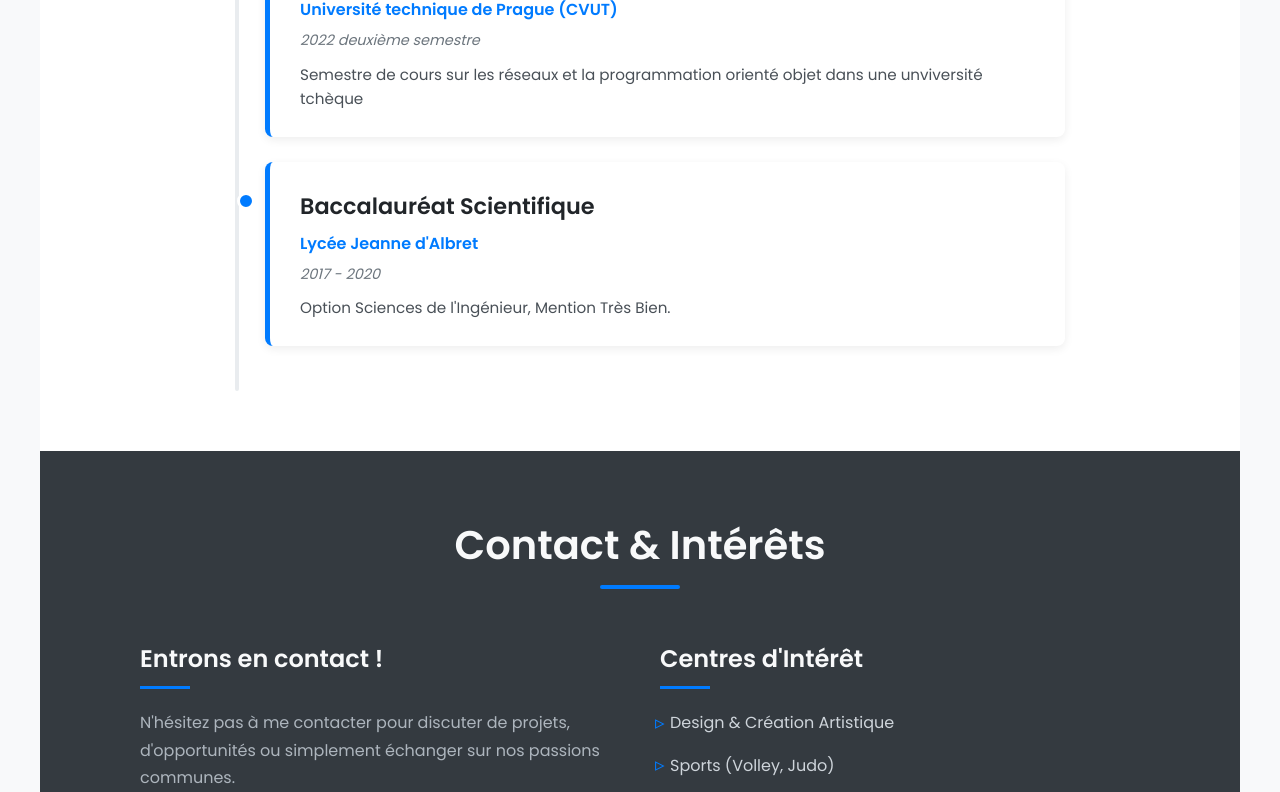
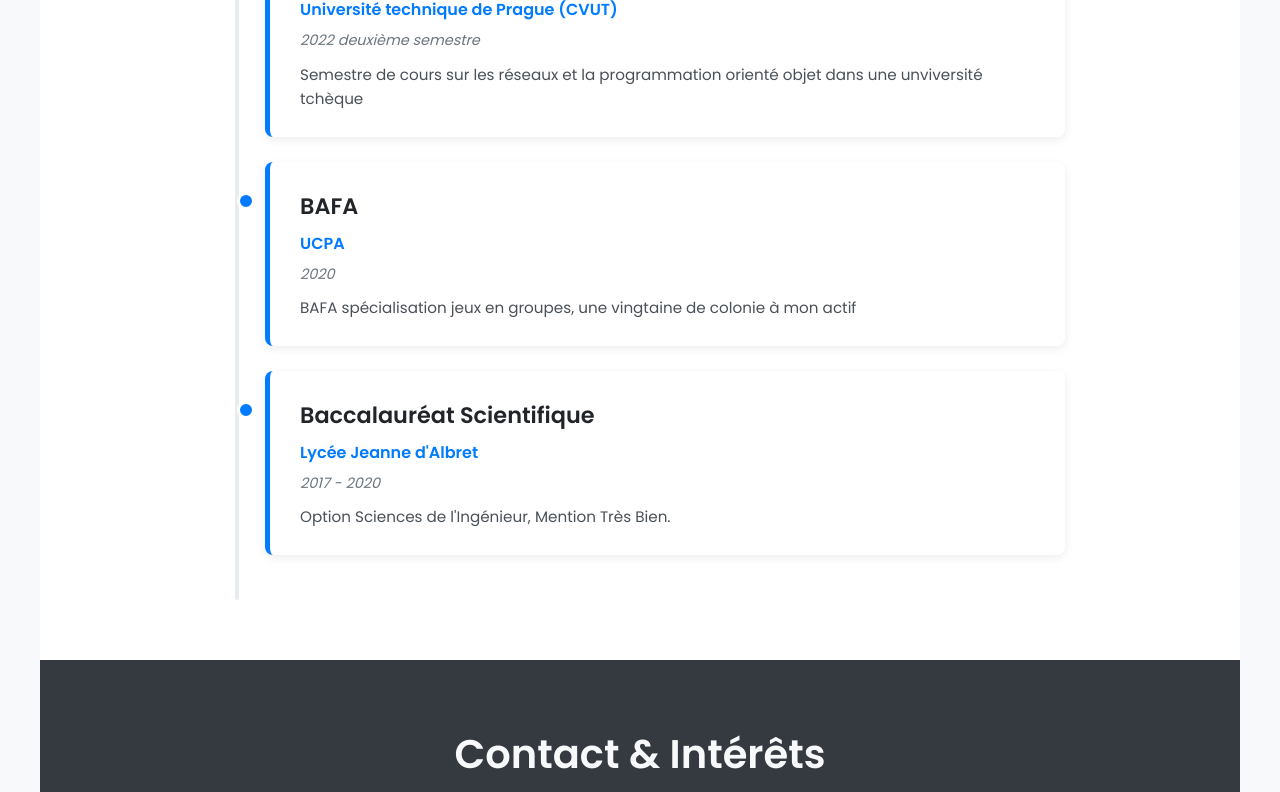
Before and after one commit to Lilian-Mayet/CV_in_React_Template, a React (Create React App) app: page / in a window 1280 px wide. Shown: the part 6860-7652 px from the top of the page. Built offline with nearby package versions, Linux system fonts and the light colour scheme.

Commit message:
Réorganisation

```diff
--- a/src/data.js
+++ b/src/data.js
@@ -251,6 +251,13 @@ export const education = [
   },
   {
     id: 4,
+    degree: "BAFA",
+    school: "UCPA",
+    years: "2020",
+    description: "BAFA spécialisation jeux en groupes, une vingtaine de colonie à mon actif"
+  },
+  {
+    id: 5,
     degree: "Baccalauréat Scientifique",
     school: "Lycée Jeanne d'Albret",
     years: "2017 - 2020",
```
